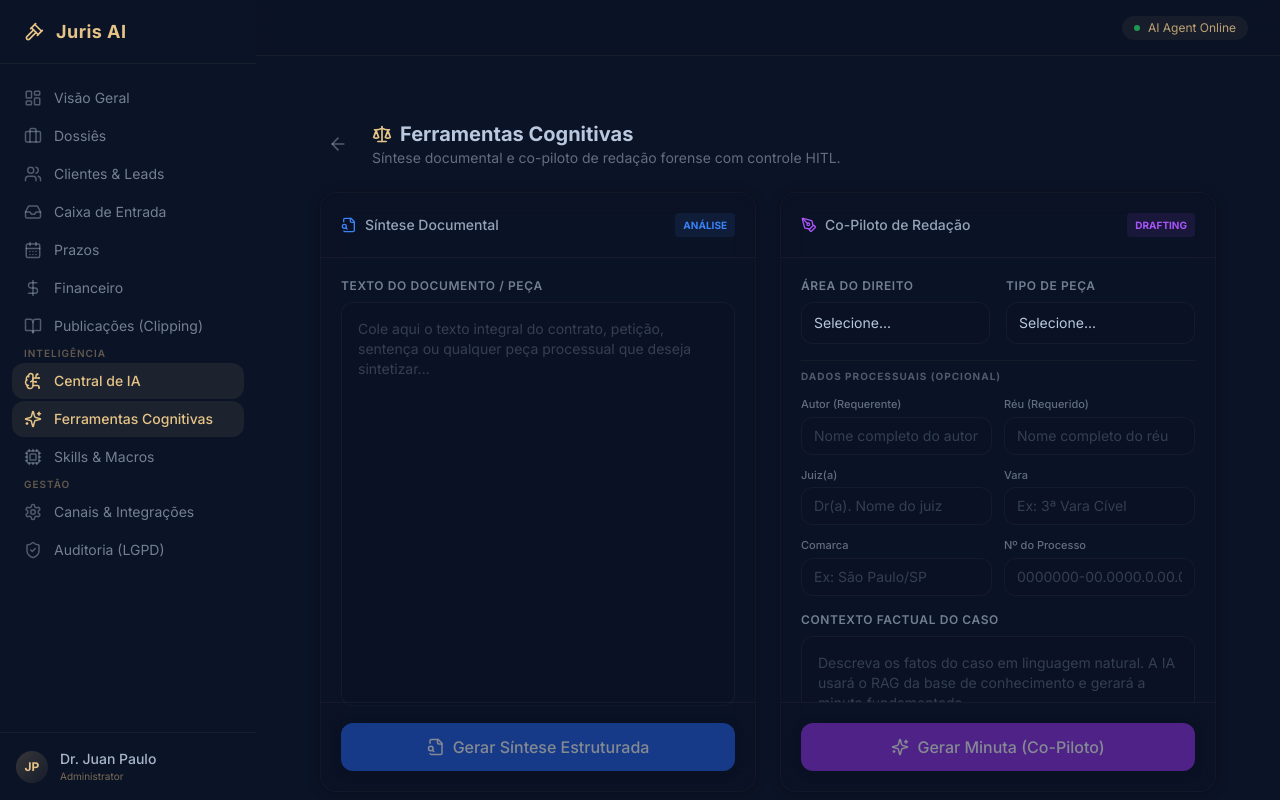
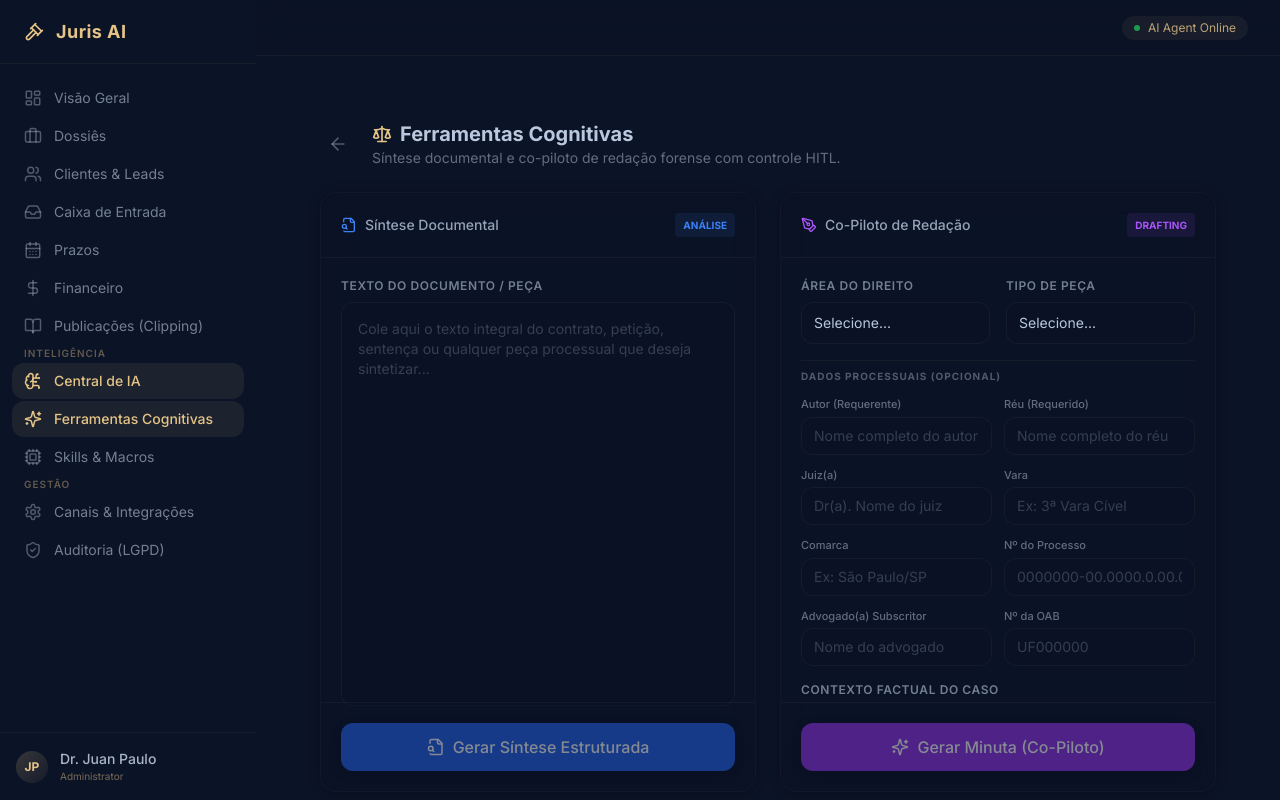
Before and after one commit to juan587842/adv, a Next.js app: page /dashboard/intelligence/tools in a window 1280 px wide. Built offline with nearby package versions, Linux system fonts and the light colour scheme.

Commit message:
feat(tools): adiciona campos de advogado subscritor

```diff
--- a/src/app/dashboard/intelligence/tools/page.tsx
+++ b/src/app/dashboard/intelligence/tools/page.tsx
@@ -41,6 +41,8 @@ export default function CognitiveToolsPage() {
   const [courtVara, setCourtVara] = useState("");
   const [courtComarca, setCourtComarca] = useState("");
   const [processNumber, setProcessNumber] = useState("");
+  const [lawyerName, setLawyerName] = useState("");
+  const [lawyerOab, setLawyerOab] = useState("");
 
   // Count existing drafts
   const { data: draftCount } = useSupabaseQuery<any[]>(
@@ -112,6 +114,10 @@ export default function CognitiveToolsPage() {
             vara: courtVara || undefined,
             comarca: courtComarca || undefined,
             process_number: processNumber || undefined,
+          },
+          lawyer: {
+            name: lawyerName || undefined,
+            oab: lawyerOab || undefined,
           }
         }
       });
@@ -381,6 +387,22 @@ export default function CognitiveToolsPage() {
                         className="w-full px-3 py-2 bg-background/50 rounded-lg text-sm text-secondary/90 placeholder:text-secondary/25 focus:outline-none focus:ring-1 focus:ring-purple-500/20 border border-primary/[0.05]"
                       />
                     </div>
+                    <div>
+                      <label className="block text-[11px] font-medium text-secondary/50 mb-1">Advogado(a) Subscritor</label>
+                      <input
+                        type="text" value={lawyerName} onChange={e => setLawyerName(e.target.value)}
+                        placeholder="Nome do advogado"
+                        className="w-full px-3 py-2 bg-background/50 rounded-lg text-sm text-secondary/90 placeholder:text-secondary/25 focus:outline-none focus:ring-1 focus:ring-purple-500/20 border border-primary/[0.05]"
+                      />
+                    </div>
+                    <div>
+                      <label className="block text-[11px] font-medium text-secondary/50 mb-1">Nº da OAB</label>
+                      <input
+                        type="text" value={lawyerOab} onChange={e => setLawyerOab(e.target.value)}
+                        placeholder="UF000000"
+                        className="w-full px-3 py-2 bg-background/50 rounded-lg text-sm text-secondary/90 placeholder:text-secondary/25 focus:outline-none focus:ring-1 focus:ring-purple-500/20 border border-primary/[0.05]"
+                      />
+                    </div>
                   </div>
                 </div>
 
```
